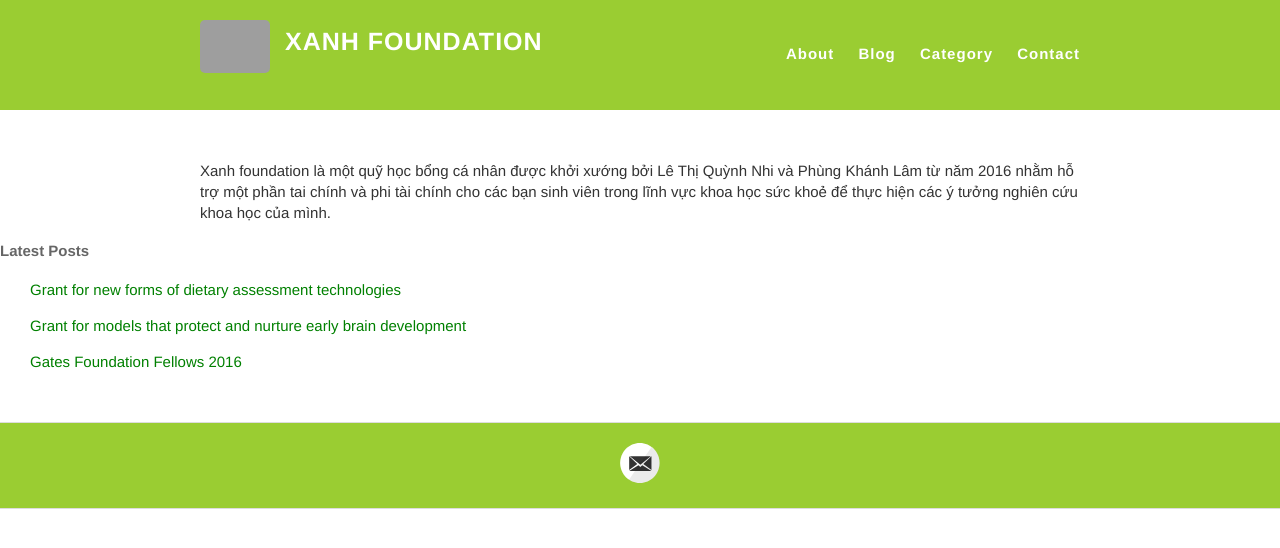
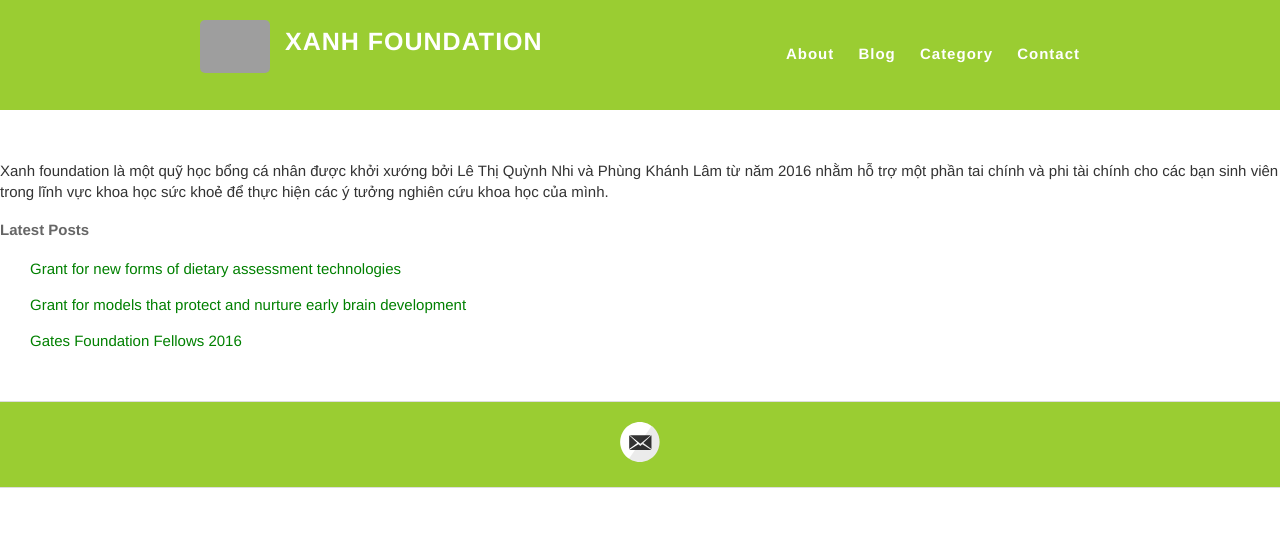
Before and after one commit to xanhfoundation/xanhfoundation.github.io, a Jekyll site: the page built from index.html, in a window 1280 px wide. Shown: the top 548 px of the page. Built offline with Jekyll 4.4.1, drawn with Linux system fonts in a browser that asks for light colours; grey boxes are pictures that could not be loaded.

Commit message:
Update default.html

```diff
--- a/_layouts/default.html
+++ b/_layouts/default.html
@@ -36,7 +36,7 @@
       </div>
     </div>
 
-    <div id="main" role="main" class="container">
+    <div id="main" role="main" class="main-column">
       {{ content }}
     </div>
 
```
